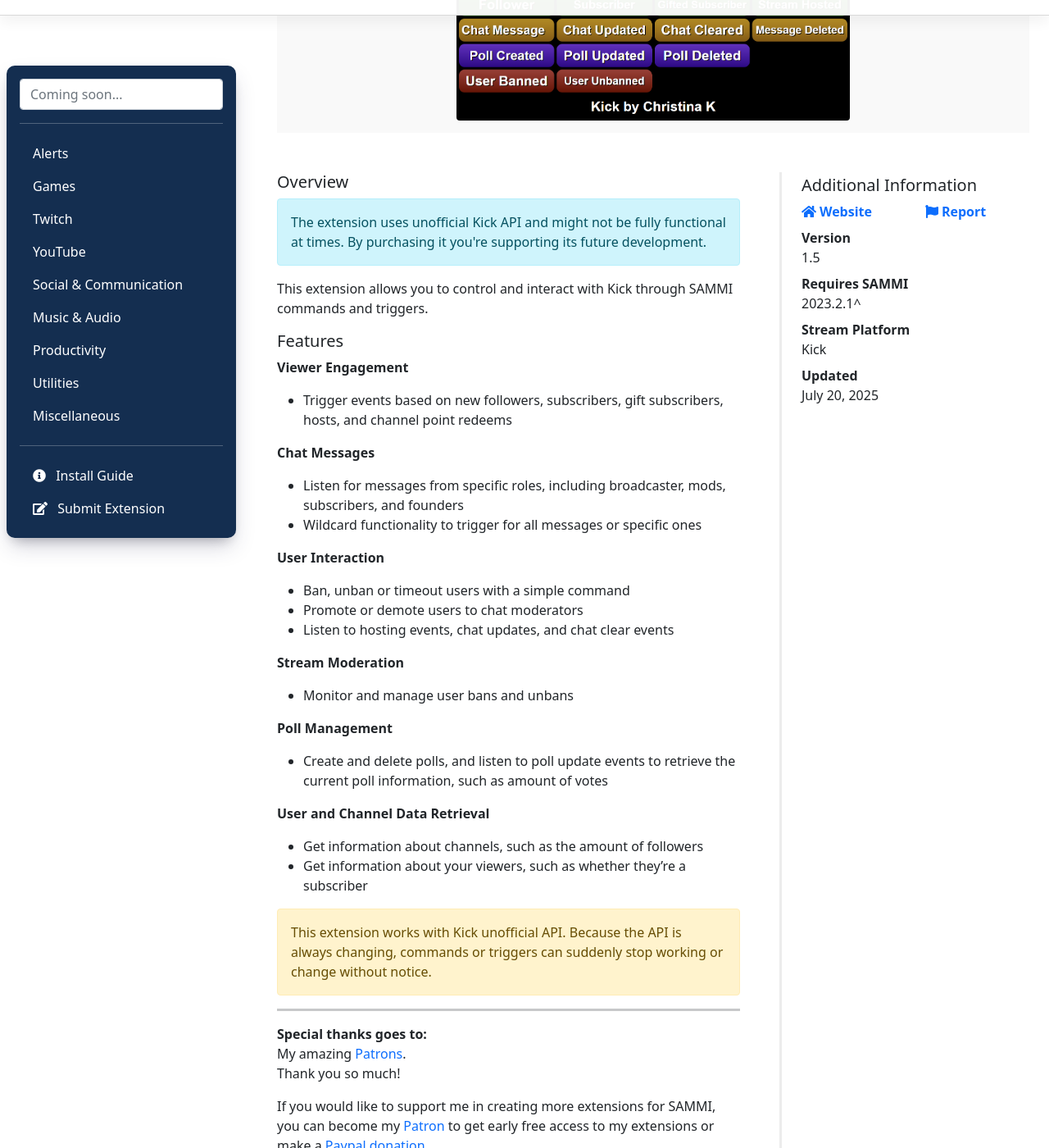
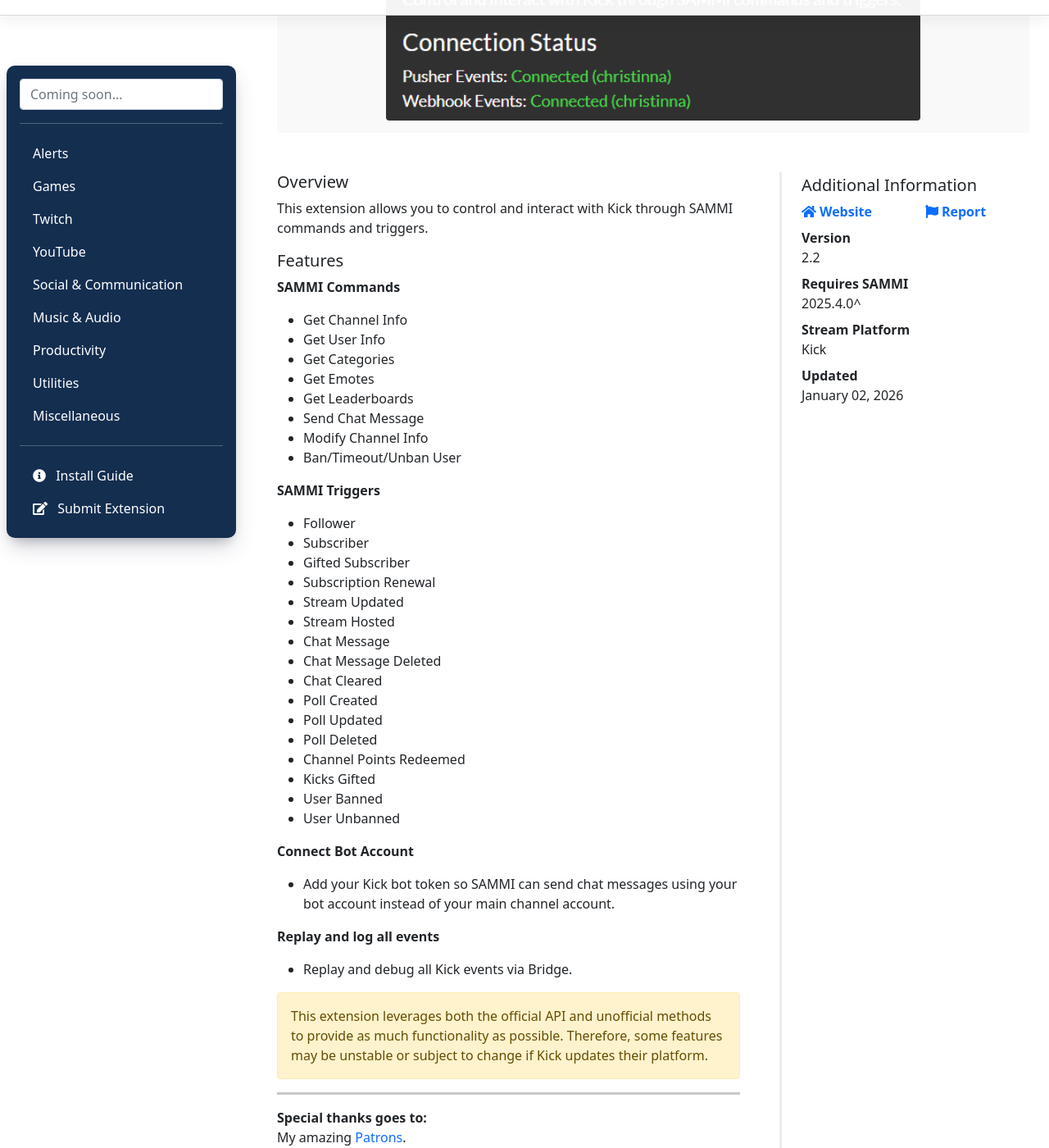
Before and after one commit to SAMMISolutions/SAMMISolutions.github.io, a Jekyll site: the page built from collections/_extensions/kick.md, in a window 1280 px wide and 1400 px high, scrolled down 862 px. Shown: the whole window at 82% size. Built offline with Jekyll 4.4.1, drawn with Linux system fonts in a browser that asks for light colours; comment, search, counter and statistics services are not loaded.

Commit message:
update Kick to 2.2

```diff
--- a/collections/_extensions/kick.md
+++ b/collections/_extensions/kick.md
@@ -4,47 +4,57 @@
 slug: kick
 desc: Kick streaming events and commands in SAMMI
 category: social
-date: '2025-07-20T00:00:00-05:00'
+date: '2026-01-02T00:00:00-05:00'
 permalink: extensions/social/:slug
 download_url: https://christinak.itch.io/kick-for-sammi
 developer_name: Christina K.
 developer_url: https://docs.christinak.ca/
 icon_local: kick_icon.png
-screenshots_local: kick_deck.png
-version: 1.5
-sammi_version: 2023.2.1
+screenshots_local: kick_deck.png, kick_status.png, kick_replay_png, kick_logging.png
+version: 2.2
+sammi_version: 2025.4.0
 platform: Kick
 overview: |
-
-   <div class="alert alert-info" role="alert">The extension uses unofficial Kick API and might not be fully functional at times. By purchasing it you're supporting its future development.</div>
 
    This extension allows you to control and interact with Kick through SAMMI commands and triggers.
 
    ##### Features
 
-   **Viewer Engagement**
-   - Trigger events based on new followers, subscribers, gift subscribers, hosts, and channel point redeems
+   **SAMMI Commands**
+   - Get Channel Info
+   - Get User Info
+   - Get Categories
+   - Get Emotes
+   - Get Leaderboards
+   - Send Chat Message
+   - Modify Channel Info
+   - Ban/Timeout/Unban User
 
-   **Chat Messages**
-   - Listen for messages from specific roles, including broadcaster, mods, subscribers, and founders
-   - Wildcard functionality to trigger for all messages or specific ones
+   **SAMMI Triggers**
+   - Follower
+   - Subscriber
+   - Gifted Subscriber
+   - Subscription Renewal
+   - Stream Updated
+   - Stream Hosted
+   - Chat Message
+   - Chat Message Deleted
+   - Chat Cleared
+   - Poll Created
+   - Poll Updated
+   - Poll Deleted
+   - Channel Points Redeemed
+   - Kicks Gifted
+   - User Banned
+   - User Unbanned
 
-   **User Interaction**
-   - Ban, unban or timeout users with a simple command
-   - Promote or demote users to chat moderators
-   - Listen to hosting events, chat updates, and chat clear events
+   **Connect Bot Account**
+   - Add your Kick bot token so SAMMI can send chat messages using your bot account instead of your main channel account.
 
-   **Stream Moderation**
-   - Monitor and manage user bans and unbans
+   **Replay and log all events**
+   - Replay and debug all Kick events via Bridge.
 
-   **Poll Management**
-   - Create and delete polls, and listen to poll update events to retrieve the current poll information, such as amount of votes
-
-   **User and Channel Data Retrieval**
-   - Get information about channels, such as the amount of followers
-   - Get information about your viewers, such as whether they're a subscriber
-
-   <div class="alert alert-warning" role="alert">This extension works with Kick unofficial API. Because the API is always changing, commands or triggers can suddenly stop working or change without notice.</div>
+   <div class="alert alert-warning" role="alert">This extension leverages both the official API and unofficial methods to provide as much functionality as possible. Therefore, some features may be unstable or subject to change if Kick updates their platform.</div>
 
 setup_url: https://docs.christinak.ca/docs/extensions/kick#setup
 privacy_collect: false
```
Also changed, not shown: assets/images/extensions/kick_deck.png, assets/images/extensions/kick_logging.png (added), assets/images/extensions/kick_replay.png (added), assets/images/extensions/kick_status.png (added).
